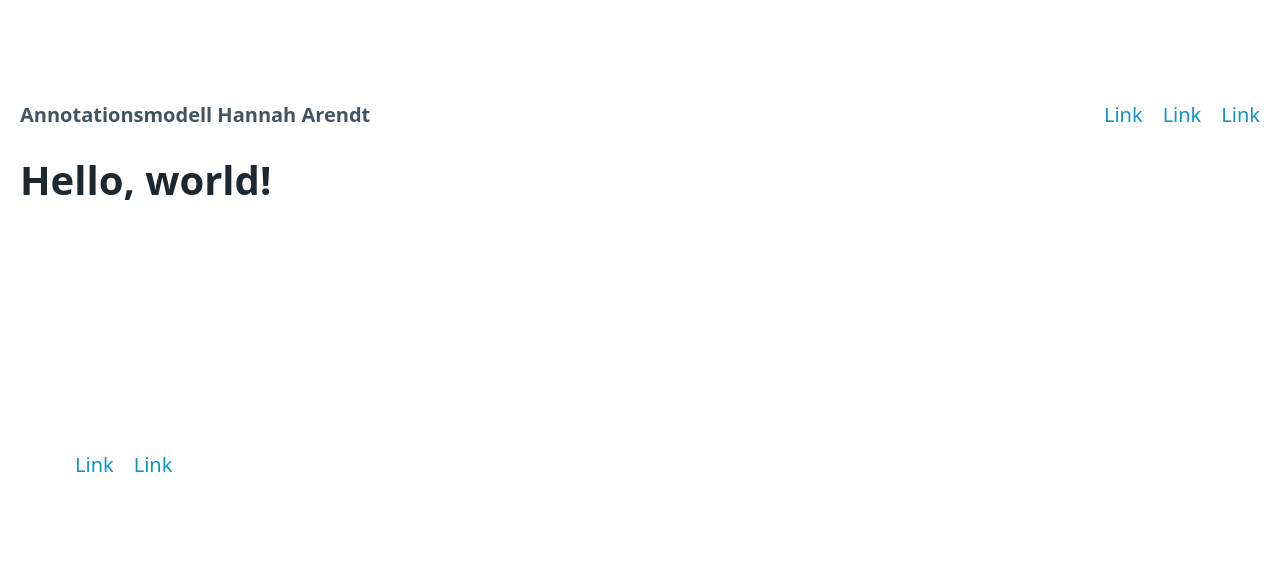
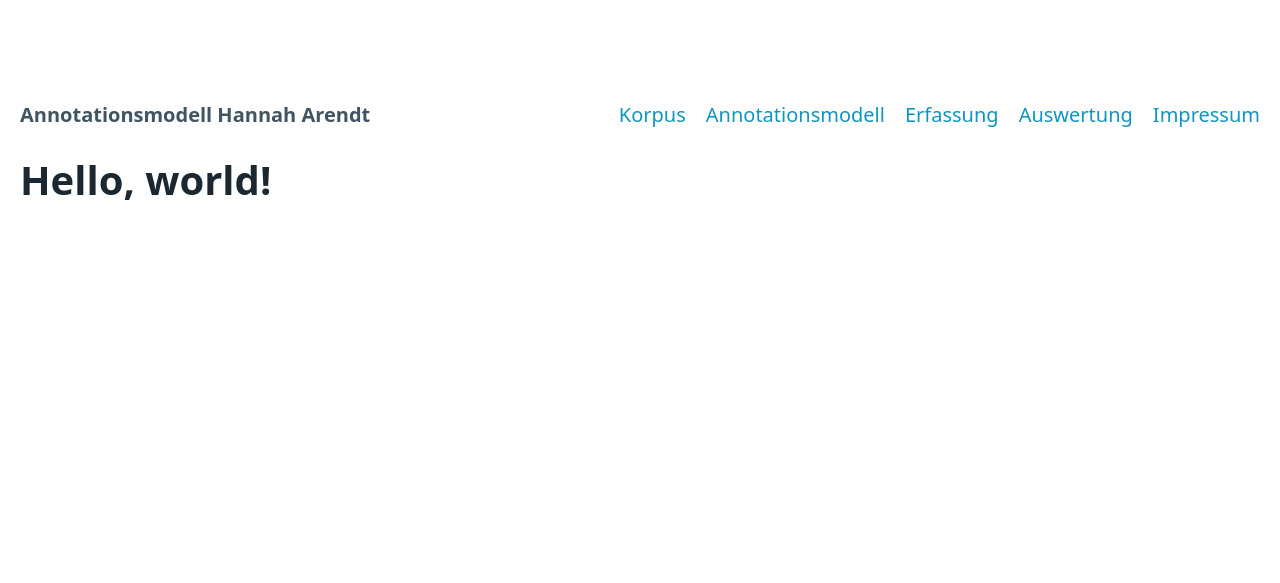
Before and after one commit to katzelinikobold/arendt-lesespuren, a plain HTML site: page index.html in a window 1280 px wide. Drawn offline with Linux system fonts and the light colour scheme.

Commit message:
modify index.html

```diff
--- a/index.html
+++ b/index.html
@@ -13,21 +13,16 @@
           <li><strong>Annotationsmodell Hannah Arendt</strong></li>
         </ul>
         <ul>
-          <li><a href="#">Link</a></li>
-          <li><a href="#">Link</a></li>
-          <li><a href="#">Link</a></li>
+          <li><a href="#">Korpus</a></li>
+          <li><a href="#">Annotationsmodell</a></li>
+          <li><a href="#">Erfassung</a></li>
+          <li><a href="#">Auswertung</a></li>
+          <li><a href="#">Impressum</a></li>
         </ul>
       </nav>
       <h1>Hello, world!</h1>
     </main>
   </body>
-  <footer class="container">
-    <nav>
-        <ul>
-          <li><a href="#">Link</a></li>
-          <li><a href="#">Link</a></li>
-        </ul>
-      </nav>
-  </footer>
+
 
 </html>
```
